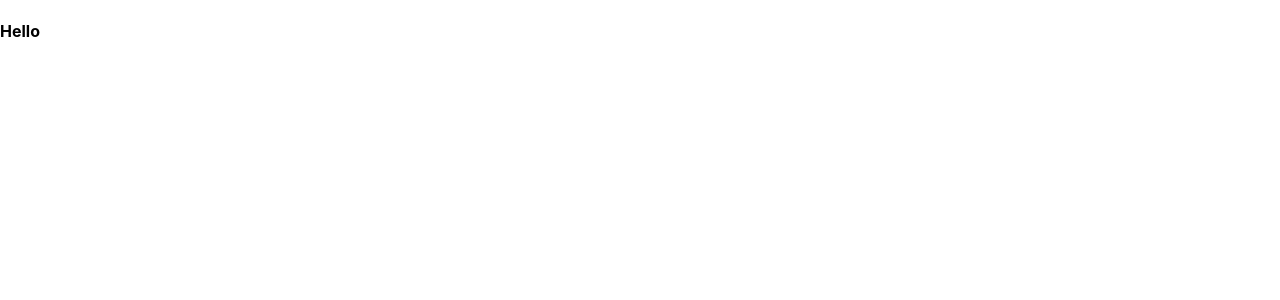
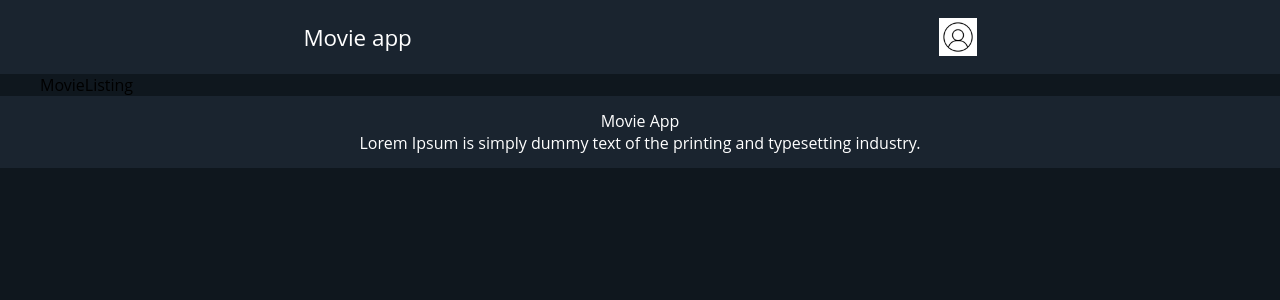
Before and after one commit to Nabeel-Chhipa/redux-toolkit-project, a React (Create React App) app: page / in a window 1280 px wide. Shown: the top 300 px of the page. Built offline with nearby package versions, Linux system fonts and the light colour scheme; no server answers.

Commit message:
call movie api

```diff
--- a/src/App.js
+++ b/src/App.js
@@ -1,10 +1,26 @@
 import './App.scss';
+import { Route, Routes } from 'react-router-dom';
+import Home from './components/Home/Home'
+import MovieDetail from './components/MovieDetail/MovieDetail'
+import PageNotFound from './components/PageNotFound/PageNotFound'
+import Header from './components/Header/Header'
+import Footer from './components/Footer/Footer'
 
 function App() {
   return (
-    <div className="App">
-      <h4>Hello</h4>
-    </div>
+    <>
+      <div className='app'>
+        <Header />
+        <div className='container'>
+          <Routes>
+            <Route exact path='/' element={<Home />} />
+            <Route exact path='/movie/:imdbID' element={<MovieDetail />} />
+            <Route path='*' element={<PageNotFound />} />
+          </Routes>
+        </div>
+        <Footer />
+      </div>
+    </>
   );
 }
 
--- a/src/App.scss
+++ b/src/App.scss
@@ -0,0 +1,20 @@
+@import '../src/common/colors.scss';
+
+* {
+    margin: 0;
+    padding: 0;
+    box-sizing: border-box;
+    font-family: 'Open Sans', sans-serif;
+}
+
+a {
+    text-decoration: none;
+}
+
+body {
+    background-color: $primary-color;
+}
+
+.container {
+    margin: 0px 40px;
+}
--- a/src/common/apis/MovieApiKey.js
+++ b/src/common/apis/MovieApiKey.js
@@ -1 +1 @@
-export const APIKEY = '23a9077c'
+export const APIKEY = '23a9077c';
--- a/src/components/Footer/Footer.js
+++ b/src/components/Footer/Footer.js
@@ -1,8 +1,14 @@
 import React from 'react'
+import './Footer.scss'
 
 const footer = () => {
   return (
-    <div>footer</div>
+    <>
+      <div className='footer'>
+        <div>Movie App</div>
+        <div>Lorem Ipsum is simply dummy text of the printing and typesetting industry.</div>
+      </div>
+    </>
   )
 }
 
--- a/src/components/Footer/Footer.scss
+++ b/src/components/Footer/Footer.scss
@@ -0,0 +1,11 @@
+@import '../../common/colors.scss';
+
+.footer {
+    background-color: $secondary-color;
+    height: 72px;
+    color: $font-primary;
+    display: flex;
+    flex-direction: column;
+    justify-content: center;
+    align-items: center;
+}
--- a/src/components/Header/Header.js
+++ b/src/components/Header/Header.js
@@ -1,8 +1,20 @@
 import React from 'react'
+import { Link } from 'react-router-dom'
+import user from '../../images/user.jpg'
+import './Header.scss'
 
 const Header = () => {
   return (
-    <div>Header</div>
+    <>
+      <div className='header'>
+        <Link to='/'>
+          <div className='logo'>Movie app</div>
+        </Link>
+        <div className='user-image'>
+          <img src={user} alt='user'/>
+        </div>
+      </div>
+    </>
   )
 }
 
--- a/src/components/Header/Header.scss
+++ b/src/components/Header/Header.scss
@@ -0,0 +1,21 @@
+@import '../../common/colors.scss';
+
+.header {
+    background-color: $secondary-color;
+    height: 74px;
+    padding: 0px 40px;
+    display: flex;
+    align-items: center;
+    justify-content: space-around;
+}
+
+.logo {
+    color: $font-primary;
+    font-size: 1.4rem;
+    font-weight: 400;
+}
+
+.user-image, .user-image img {
+    width: 38px;
+    height: 38px;
+}
--- a/src/components/Home/Home.js
+++ b/src/components/Home/Home.js
@@ -1,8 +1,26 @@
-import React from 'react'
+import React, { useEffect } from 'react'
+import MovieListing from '../MovieListing/MovieListing'
+import movieApi from '../../common/apis/movieApi'
+import { APIKEY } from '../../common/apis/MovieApiKey'
 
 const Home = () => {
+
+  useEffect(() => {
+    const movieText = 'Harry'
+    const fetchMovie = async () => {
+      const res = await movieApi.get(`?apikey=${APIKEY}&s=${movieText}&type=movie`)
+        .catch(err => console.log('Error ', err))
+        console.log('Movies ', res)
+    }
+    fetchMovie()
+  }, [])
+
   return (
-    <div>Home</div>
+    <>
+      <div className='banner-img'>
+        <MovieListing />
+      </div>
+    </>
   )
 }
 
--- a/src/index.js
+++ b/src/index.js
@@ -2,10 +2,11 @@ import React from 'react';
 import ReactDOM from 'react-dom/client';
 import './index.css';
 import App from './App';
+import {BrowserRouter as Router} from 'react-router-dom';
 
 const root = ReactDOM.createRoot(document.getElementById('root'));
 root.render(
-  <React.StrictMode>
+    <Router>
       <App />
-  </React.StrictMode>
+    </Router>
 );
```
Also changed, not shown: src/images/user.jpg (added).
